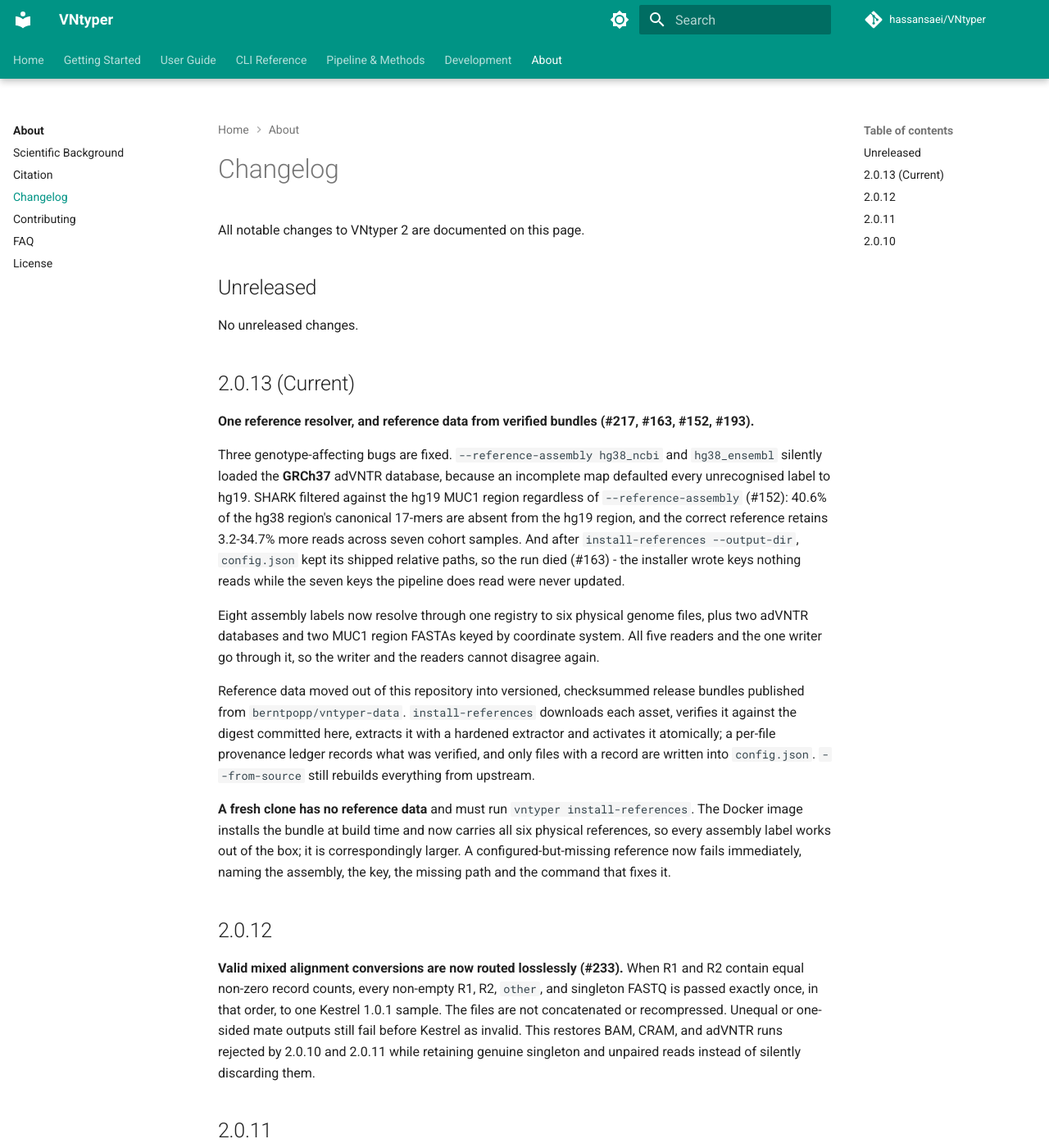
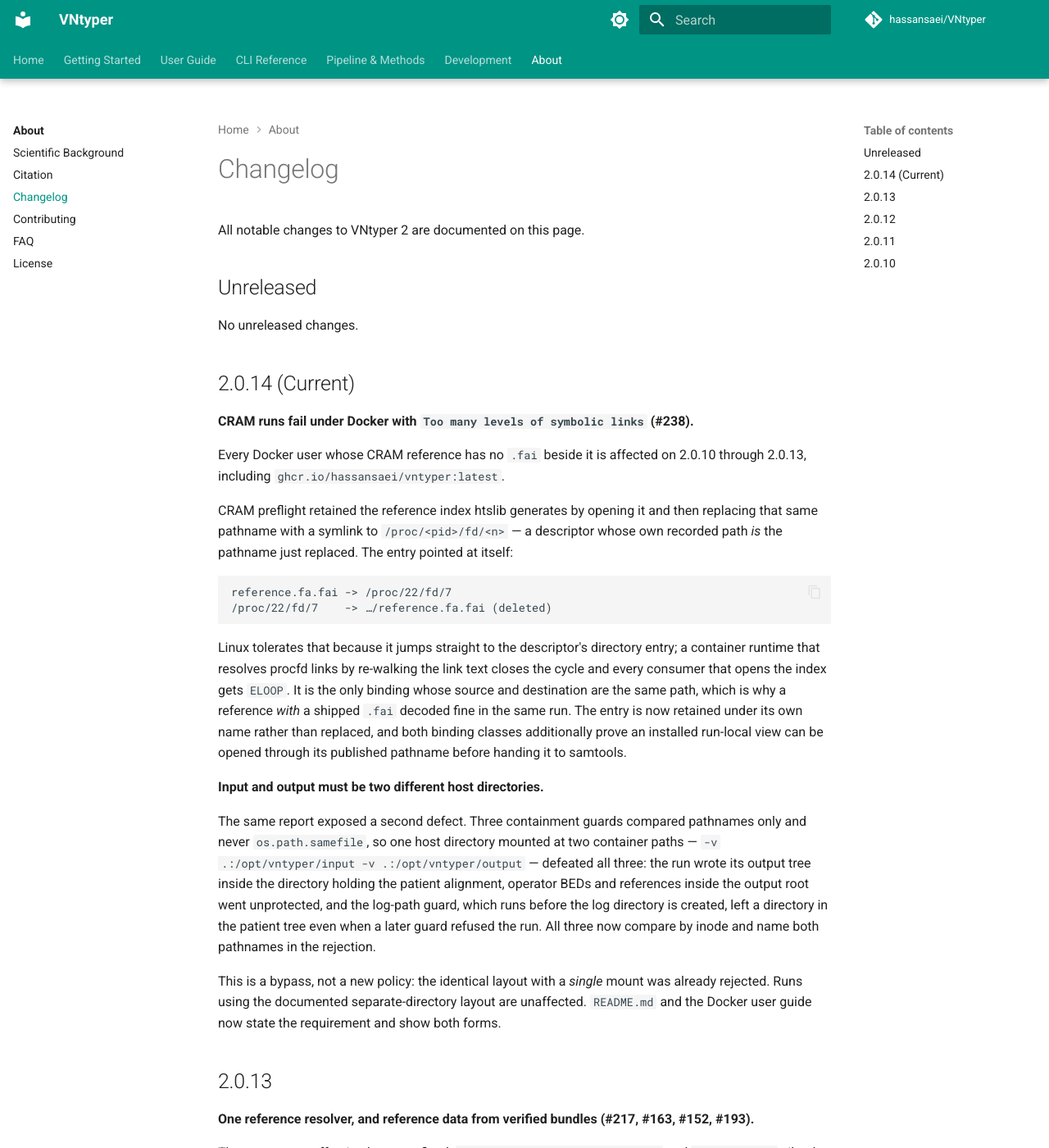
Before and after one commit to hassansaei/VNtyper, an MkDocs documentation site: the page built from docs/about/changelog.md, in a window 1280 px wide and 1400 px high. Shown: the whole window at 82% size. Built offline with MkDocs 1.6.1 and Material for MkDocs 9.7.7, drawn with Linux system fonts in a browser that asks for light colours; comment, search, counter and statistics services are not loaded.

Commit message:
chore(release): 2.0.14
Patch bump for the CRAM run-local view defect reported in #238. Every Docker user whose
CRAM reference has no .fai beside it is affected on 2.0.10 through 2.0.13, including
ghcr.io/hassansaei/vntyper:latest.

Also carries the patient-input-tree guard bypass (#249) and the container tag
documentation the release aliases had already outgrown (#214).

````diff
--- a/docs/about/changelog.md
+++ b/docs/about/changelog.md
@@ -6,7 +6,46 @@
 
 No unreleased changes.
 
-## 2.0.13 (Current)
+## 2.0.14 (Current)
+
+**CRAM runs fail under Docker with `Too many levels of symbolic links` (#238).**
+
+Every Docker user whose CRAM reference has no `.fai` beside it is affected on 2.0.10
+through 2.0.13, including `ghcr.io/hassansaei/vntyper:latest`.
+
+CRAM preflight retained the reference index htslib generates by opening it and then
+replacing that same pathname with a symlink to `/proc/<pid>/fd/<n>` — a descriptor whose
+own recorded path *is* the pathname just replaced. The entry pointed at itself:
+
+```
+reference.fa.fai -> /proc/22/fd/7
+/proc/22/fd/7    -> …/reference.fa.fai (deleted)
+```
+
+Linux tolerates that because it jumps straight to the descriptor's directory entry; a
+container runtime that resolves procfd links by re-walking the link text closes the cycle
+and every consumer that opens the index gets `ELOOP`. It is the only binding whose source
+and destination are the same path, which is why a reference *with* a shipped `.fai`
+decoded fine in the same run. The entry is now retained under its own name rather than
+replaced, and both binding classes additionally prove an installed run-local view can be
+opened through its published pathname before handing it to samtools.
+
+**Input and output must be two different host directories.**
+
+The same report exposed a second defect. Three containment guards compared pathnames only
+and never `os.path.samefile`, so one host directory mounted at two container paths —
+`-v .:/opt/vntyper/input -v .:/opt/vntyper/output` — defeated all three: the run wrote its
+output tree inside the directory holding the patient alignment, operator BEDs and
+references inside the output root went unprotected, and the log-path guard, which runs
+before the log directory is created, left a directory in the patient tree even when a
+later guard refused the run. All three now compare by inode and name both pathnames in
+the rejection.
+
+This is a bypass, not a new policy: the identical layout with a *single* mount was already
+rejected. Runs using the documented separate-directory layout are unaffected. `README.md`
+and the Docker user guide now state the requirement and show both forms.
+
+## 2.0.13
 
 **One reference resolver, and reference data from verified bundles (#217, #163, #152, #193).**
 
--- a/vntyper/version.py
+++ b/vntyper/version.py
@@ -1,3 +1,3 @@
 # vntyper/version.py
 
-__version__ = "2.0.13"
+__version__ = "2.0.14"
````
Also changed, not shown: 1 other file.
